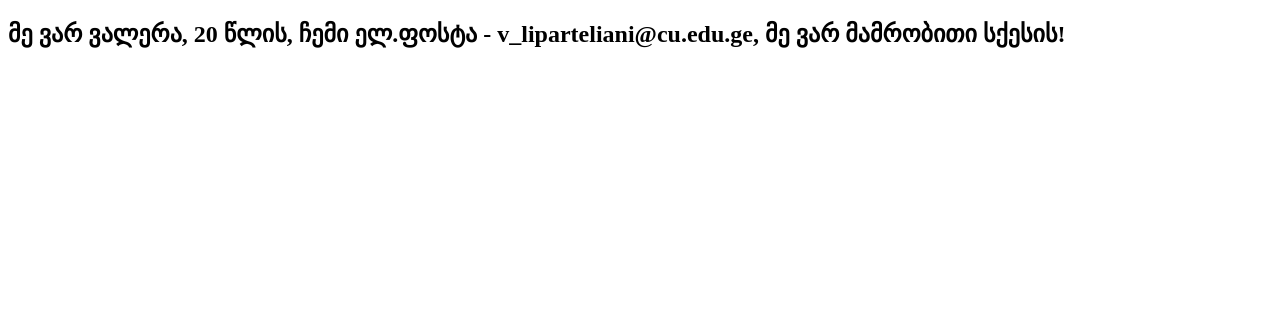
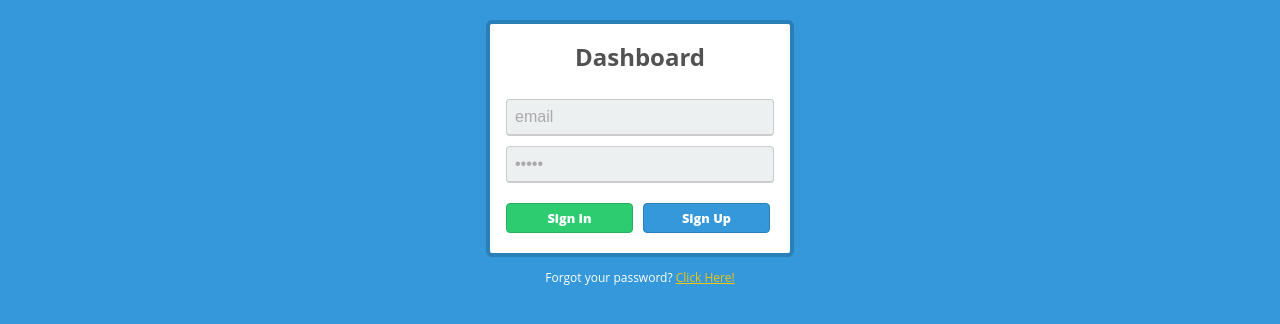
Before and after one commit to Seberyak/cuproject, a PHP site: page /index.php in a window 1280 px wide. Shown: the top 324 px of the page. Run offline with PHP 8.4, Linux system fonts and the light colour scheme; classes that the project's autoload settings leave out are loaded by file name; some libraries are stand-ins or nearby versions.

Commit message:
Login page front

```diff
--- a/index.php
+++ b/index.php
@@ -33,7 +33,6 @@ Router::add('/(\w+)', function (Request $request, $name) {
 Router::run($request);
 
 
-require_once 'vendor/autoload.php';
 $loader = new \Twig\Loader\FilesystemLoader('templates');
 $twig = new \Twig\Environment($loader);
 echo $twig->render('index.html',array(
--- a/templates/index.html
+++ b/templates/index.html
@@ -1,13 +1,156 @@
 <!DOCTYPE html>
-<html lang="en">
-<head>
-    <meta charset="UTF-8">
-</head>
-<body>
+<html lang="en" dir="ltr">
+	<head>
+		<meta charset="utf-8">
+		<title></title>
 
-<h2> მე ვარ  {{ name }}, {{ age }} წლის, ჩემი ელ.ფოსტა - {{email}}, მე
-ვარ {{sex}} სქესის!
- </h2>
+	</head>
+	<body>
 
-</body>
+
+		<form method="post" action="index.html">
+		<div class="box">
+		<h1>Dashboard</h1>
+
+		<input type="email" name="email" value="email" onFocus="field_focus(this, 'email');" onblur="field_blur(this, 'email');" class="email" />
+
+		<input type="password" name="email" value="email" onFocus="field_focus(this, 'email');" onblur="field_blur(this, 'email');" class="email" />
+
+		<a href="#"><div class="btn">Sign In</div></a> <!-- End Btn -->
+
+		<a href="#"><div id="btn2">Sign Up</div></a> <!-- End Btn2 -->
+
+		</div> <!-- End Box -->
+
+		</form>
+
+		<p>Forgot your password? <u style="color:#f1c40f;">Click Here!</u></p>
+
+		<script src="//ajax.googleapis.com/ajax/libs/jquery/1.9.0/jquery.min.js" type="text/javascript"></script>
+
+	</body>
 </html>
+
+
+<style media="screen">
+body{
+	font-family: 'Open Sans', sans-serif;
+	background:#3498db;
+	margin: 0 auto 0 auto;
+	width:100%;
+	text-align:center;
+	margin: 20px 0px 20px 0px;
+}
+
+p{
+	font-size:12px;
+	text-decoration: none;
+	color:#ffffff;
+}
+
+h1{
+	font-size:1.5em;
+	color:#525252;
+}
+
+.box{
+	background:white;
+	width:300px;
+	border-radius:6px;
+	margin: 0 auto 0 auto;
+	padding:0px 0px 70px 0px;
+	border: #2980b9 4px solid;
+}
+
+.email{
+	background:#ecf0f1;
+	border: #ccc 1px solid;
+	border-bottom: #ccc 2px solid;
+	padding: 8px;
+	width:250px;
+	color:#AAAAAA;
+	margin-top:10px;
+	font-size:1em;
+	border-radius:4px;
+}
+
+.password{
+	border-radius:4px;
+	background:#ecf0f1;
+	border: #ccc 1px solid;
+	padding: 8px;
+	width:250px;
+	font-size:1em;
+}
+
+.btn{
+	background:#2ecc71;
+	width:125px;
+	padding-top:5px;
+	padding-bottom:5px;
+	color:white;
+	border-radius:4px;
+	border: #27ae60 1px solid;
+
+	margin-top:20px;
+	margin-bottom:20px;
+	float:left;
+	margin-left:16px;
+	font-weight:800;
+	font-size:0.8em;
+}
+
+.btn:hover{
+	background:#2CC06B;
+}
+
+#btn2{
+	float:left;
+	background:#3498db;
+	width:125px;  padding-top:5px;
+	padding-bottom:5px;
+	color:white;
+	border-radius:4px;
+	border: #2980b9 1px solid;
+
+	margin-top:20px;
+	margin-bottom:20px;
+	margin-left:10px;
+	font-weight:800;
+	font-size:0.8em;
+}
+
+#btn2:hover{
+background:#3594D2;
+}
+
+</style>
+
+<script type="text/javascript">
+function field_focus(field, email)
+  {
+    if(field.value == email)
+    {
+      field.value = '';
+    }
+  }
+
+  function field_blur(field, email)
+  {
+    if(field.value == '')
+    {
+      field.value = email;
+    }
+  }
+
+//Fade in dashboard box
+$(document).ready(function(){
+    $('.box').hide().fadeIn(1000);
+    });
+
+//Stop click event
+$('a').click(function(event){
+    event.preventDefault();
+	});
+
+</script>
```
Also changed, not shown: 1 other file.
